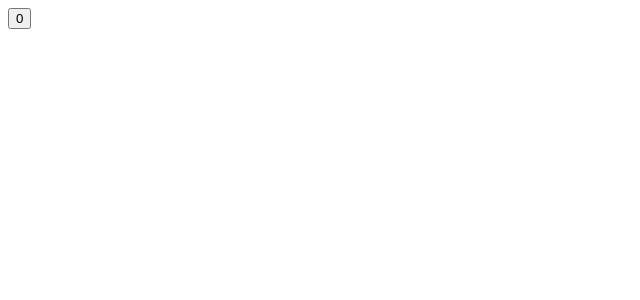
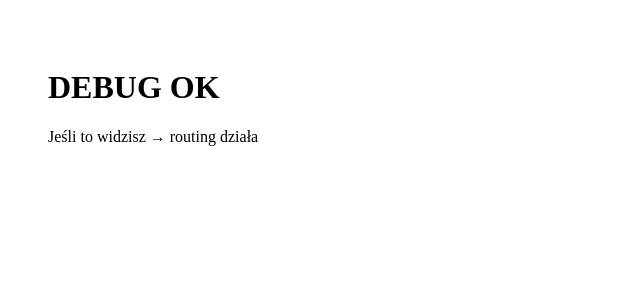
Before and after one commit to geexgt2021-jpg/usd-panel, a Next.js app: page / in a window 1280 px wide. Shown: the top 300 px of the page, without its empty margins (0-640 px from the left). Built offline with nearby package versions, Linux system fonts and the light colour scheme.

Commit message:
Update page.js

```diff
--- a/app/page.js
+++ b/app/page.js
@@ -1,12 +1,10 @@
 "use client";
-import { useState } from "react";
 
 export default function Page() {
-  const [test, setTest] = useState(0);
-
   return (
-    <button onClick={() => setTest(test + 1)}>
-      {test}
-    </button>
+    <div style={{ padding: 40 }}>
+      <h1>DEBUG OK</h1>
+      <p>Jeśli to widzisz → routing działa</p>
+    </div>
   );
 }
```
